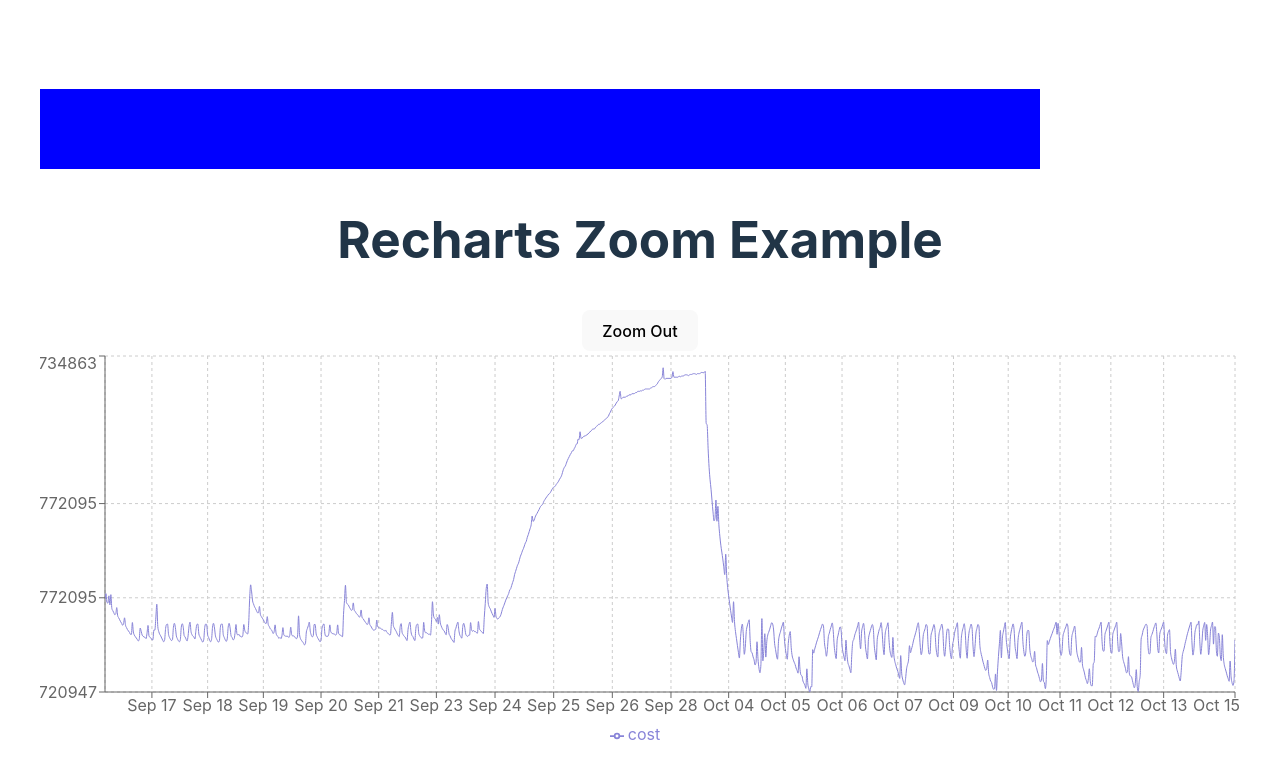
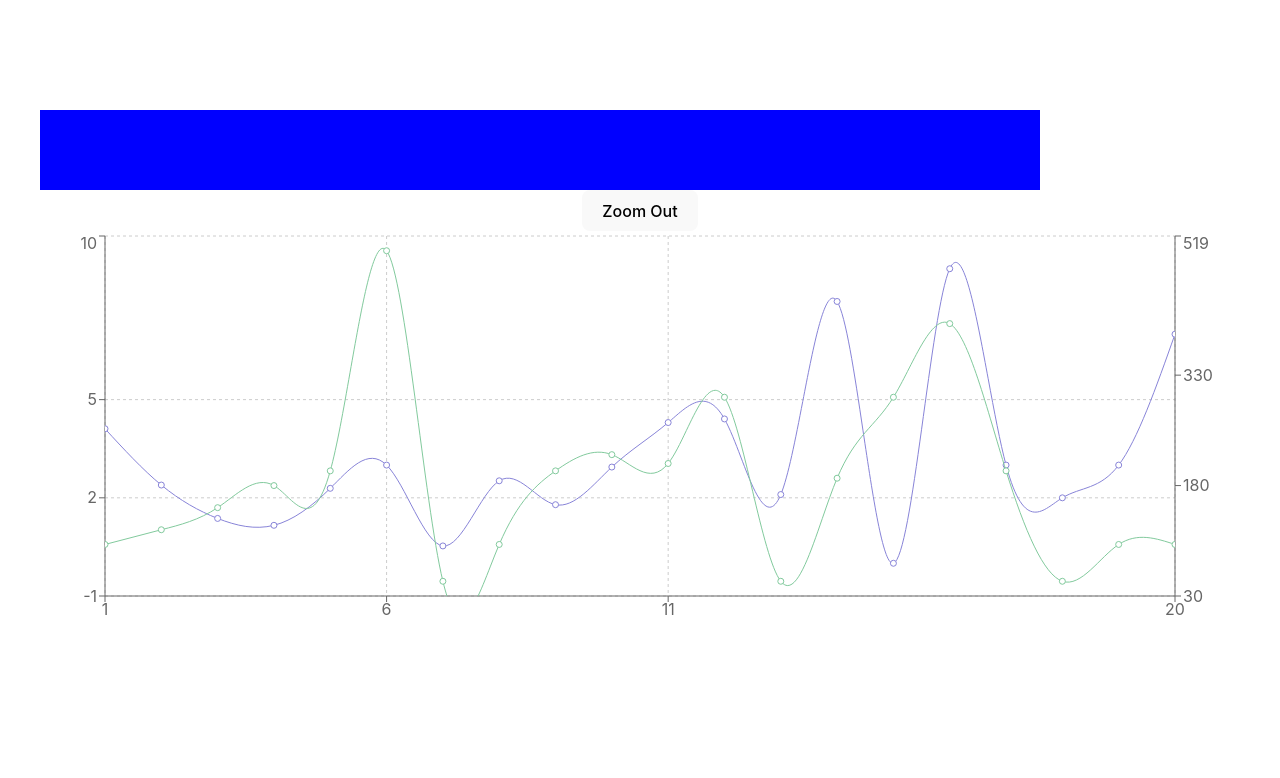
Before and after one commit to ivanISC95/testing, a React (Vite) app: page / in a window 1280 px wide. Shown: the top 778 px of the page. Built offline with nearby package versions, Linux system fonts and the light colour scheme.

Commit message:
Update Zoom chart
Update zoom chart component

```diff
--- a/src/App.tsx
+++ b/src/App.tsx
@@ -14,8 +14,8 @@
 
       </div>
       <section style={{ width: '1200px', height: '500px', background: 'white' }}>
-        {/* <Recharts /> */}
-        <RechartsZoom />
+        <Recharts />
+        {/* <RechartsZoom /> */}
         {/* <Plotly /> */}
         {/* <PruebaCharts /> */}
         {/* <Apex /> */}
--- a/src/Librerias/Recharts/Recharts.tsx
+++ b/src/Librerias/Recharts/Recharts.tsx
@@ -1,51 +1,141 @@
-import { datas, datas2 } from '../../Datas';
+import React from 'react';
 import {
-    ComposedChart,
+    Label,
+    LineChart,
     Line,
-    Scatter,
+    CartesianGrid,
     XAxis,
     YAxis,
-    CartesianGrid,
     Tooltip,
+    ReferenceArea,
     ResponsiveContainer,
-    Legend
 } from 'recharts';
 
+const initialData = [
+    { name: 1, cost: 4.11, impression: 100 },
+    { name: 2, cost: 2.39, impression: 120 },
+    { name: 3, cost: 1.37, impression: 150 },
+    { name: 4, cost: 1.16, impression: 180 },
+    { name: 5, cost: 2.29, impression: 200 },
+    { name: 6, cost: 3, impression: 499 },
+    { name: 7, cost: 0.53, impression: 50 },
+    { name: 8, cost: 2.52, impression: 100 },
+    { name: 9, cost: 1.79, impression: 200 },
+    { name: 10, cost: 2.94, impression: 222 },
+    { name: 11, cost: 4.3, impression: 210 },
+    { name: 12, cost: 4.41, impression: 300 },
+    { name: 13, cost: 2.1, impression: 50 },
+    { name: 14, cost: 8, impression: 190 },
+    { name: 15, cost: 0, impression: 300 },
+    { name: 16, cost: 9, impression: 400 },
+    { name: 17, cost: 3, impression: 200 },
+    { name: 18, cost: 2, impression: 50 },
+    { name: 19, cost: 3, impression: 100 },
+    { name: 20, cost: 7, impression: 100 },
+];
+
+const getAxisYDomain = (from, to, ref, offset) => {
+    const refData = initialData.slice(from - 1, to);
+    let [bottom, top] = [refData[0][ref], refData[0][ref]];
+    refData.forEach((d) => {
+        if (d[ref] > top) top = d[ref];
+        if (d[ref] < bottom) bottom = d[ref];
+    });
+
+    return [(bottom | 0) - offset, (top | 0) + offset];
+};
+
 export const Recharts = () => {
-    // Crear data para la línea usando datas
-    const data = datas.value.map((y, index) => ({
-        name: new Date(datas.timestamp[index]).toISOString().split('T')[0], // Formato YYYY-MM-DD
-        y,
-    }));
+    const initialState = {
+        data: initialData,
+        left: 'dataMin',
+        right: 'dataMax',
+        refAreaLeft: '',
+        refAreaRight: '',
+        top: 'dataMax+1',
+        bottom: 'dataMin-1',
+        top2: 'dataMax+20',
+        bottom2: 'dataMin-20',
+        animation: true,
+    };
 
-    // Procesar los datos de alertas para el scatter
-    const scatterData = datas2.Alerts.map(alert => ({
-        name: new Date(alert.Date).toISOString().split('T')[0], // Solo la fecha
-        cnt: 1, // Valor constante para el scatter
-    }));
+    const [state, setState] = React.useState(initialState);
 
-    // Obtener fechas únicas para el scatter
-    const uniqueScatterDates = Array.from(new Set(scatterData.map(item => item.name)));
+    const zoom = () => {
+        let { refAreaLeft, refAreaRight } = state;
+
+        if (refAreaLeft === refAreaRight || refAreaRight === '') {
+            setState({
+                ...state,
+                refAreaLeft: '',
+                refAreaRight: '',
+            });
+            return;
+        }
+
+        // xAxis domain
+        if (refAreaLeft > refAreaRight) [refAreaLeft, refAreaRight] = [refAreaRight, refAreaLeft];
+
+        // yAxis domain
+        const [bottom, top] = getAxisYDomain(refAreaLeft, refAreaRight, 'cost', 1);
+        const [bottom2, top2] = getAxisYDomain(refAreaLeft, refAreaRight, 'impression', 50);
+
+        setState({
+            ...state,
+            refAreaLeft: '',
+            refAreaRight: '',
+            left: refAreaLeft,
+            right: refAreaRight,
+            bottom,
+            top,
+            bottom2,
+            top2,
+        });
+    };
+
+    const zoomOut = () => {
+        setState({
+            ...state,
+            refAreaLeft: '',
+            refAreaRight: '',
+            left: 'dataMin',
+            right: 'dataMax',
+            top: 'dataMax+1',
+            bottom: 'dataMin',
+            top2: 'dataMax+50',
+            bottom2: 'dataMin+50',
+        });
+    };
+
+    const { data, left, right, refAreaLeft, refAreaRight, top, bottom, top2, bottom2 } = state;
 
     return (
-        <ResponsiveContainer width="100%" height="100%">
-            <ComposedChart
-                data={data}
-                margin={{
-                    top: 20,
-                    right: 20,
-                    bottom: 20,
-                    left: 20,
-                }}
-            >
-                <CartesianGrid stroke="#f5f5f5" />
-                <XAxis dataKey="name" />
-                <YAxis domain={[Math.min(...datas.value) - 1, Math.max(...datas.value) + 1]} />
-                <Tooltip />
-                <Legend />
-                <Line type="monotone" dataKey="y" stroke="#3E83FF" dot={false} />
-                <Scatter data={scatterData} dataKey="cnt" fill="red" />
-            </ComposedChart>
-        </ResponsiveContainer>
+        <div className="highlight-bar-charts" style={{ userSelect: 'none', width: '100%' }}>
+            <button type="button" className="btn update" onClick={zoomOut}>
+                Zoom Out
+            </button>
+
+            <ResponsiveContainer width="100%" height={400}>
+                <LineChart
+                    data={data}
+                    onMouseDown={(e) => setState({ ...state, refAreaLeft: e.activeLabel })}
+                    onMouseMove={(e) => state.refAreaLeft && setState({ ...state, refAreaRight: e.activeLabel })}
+                    onMouseUp={zoom}
+                >
+                    <CartesianGrid strokeDasharray="3 3" />
+                    <XAxis allowDataOverflow dataKey="name" domain={[left, right]} type="number" />
+                    <YAxis allowDataOverflow domain={[bottom, top]} type="number" yAxisId="1" />
+                    <YAxis orientation="right" allowDataOverflow domain={[bottom2, top2]} type="number" yAxisId="2" />
+                    <Tooltip />
+                    <Line yAxisId="1" type="natural" dataKey="cost" stroke="#8884d8" animationDuration={300} />
+                    <Line yAxisId="2" type="natural" dataKey="impression" stroke="#82ca9d" animationDuration={300} />
+                    {refAreaLeft && refAreaRight ? (
+                        <ReferenceArea yAxisId="1" x1={refAreaLeft} x2={refAreaRight} strokeOpacity={0.3} />
+                    ) : null}
+                </LineChart>
+            </ResponsiveContainer>
+        </div>
     );
-}
+};
+
+export default Recharts;
```
